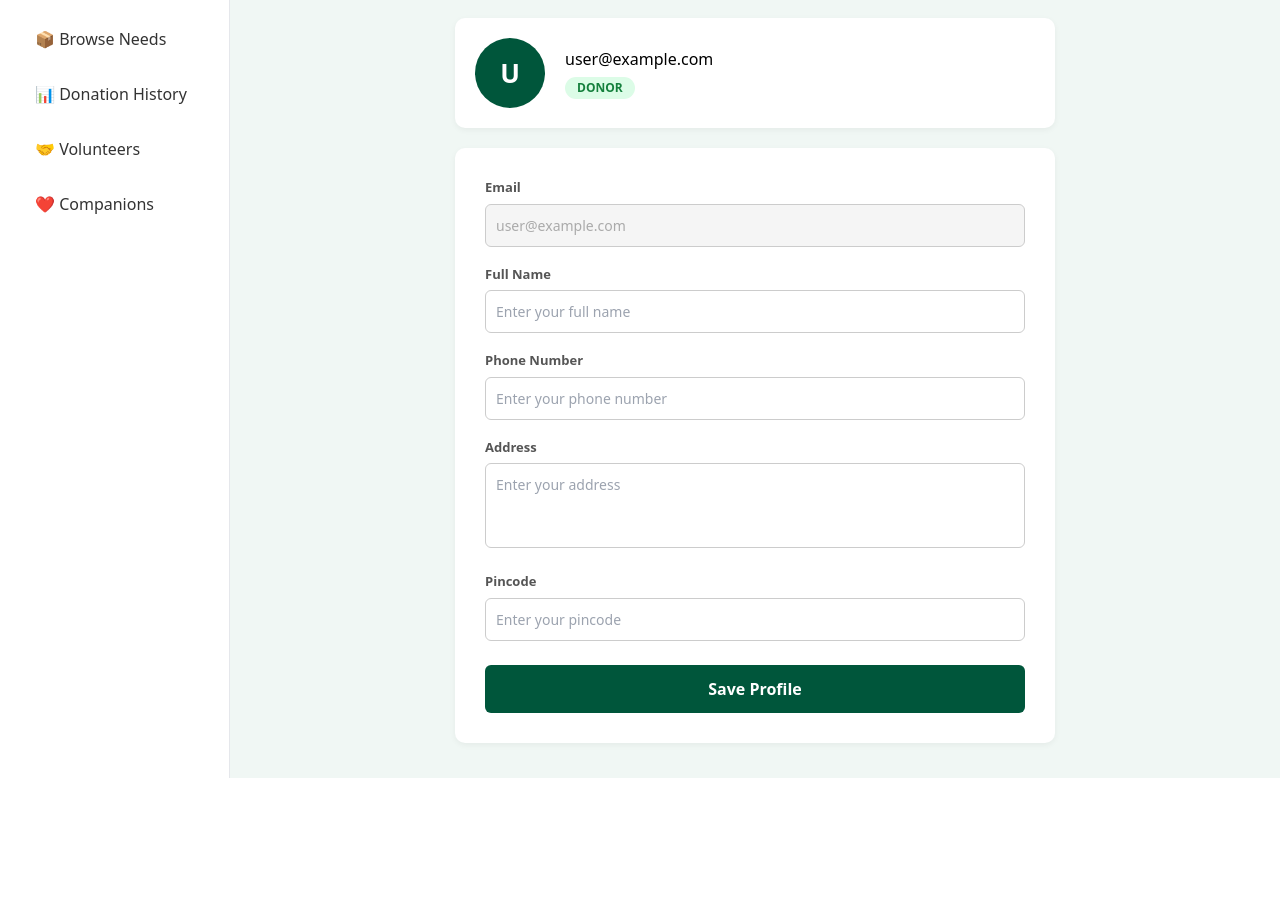
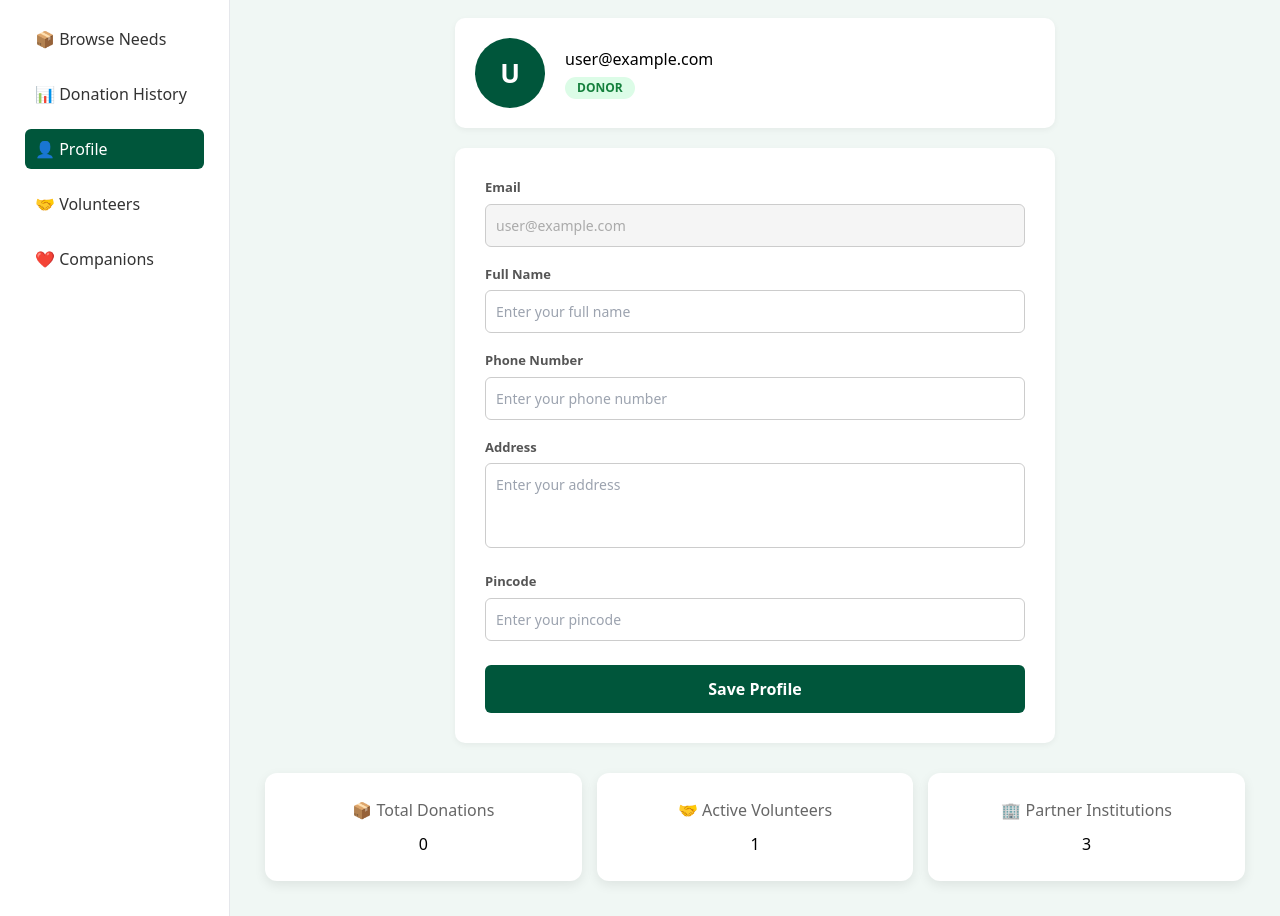
Before and after one commit to MalavikaSaji005/GivCare, a React (Create React App) app: page /profile in a window 1280 px wide. Shown: the part 180-1096 px from the top of the page. Before the commit the page ends 958 px from the top, so only its background shows below. Built offline with nearby package versions, Linux system fonts and the light colour scheme; no server answers; the database is empty; sample sign-in values are in the browser's storage.

Commit message:
Completed donation module with workflow, notifications, location, and history3

```diff
--- a/src/components/DashboardLayout.jsx
+++ b/src/components/DashboardLayout.jsx
@@ -1,3 +1,4 @@
+
 import { NavLink } from "react-router-dom";
 import Navbar from "./Navbar";
 import { useState } from "react";
@@ -63,6 +64,10 @@ export default function DashboardLayout({ children }) {
                 📊 Donation History
               </NavLink>
 
+              <NavLink to="/profile" style={linkStyle}>
+                👤 Profile
+              </NavLink>
+
               {/* ✅ NEW MODULE LINKS */}
               <NavLink to="/volunteer/dashboard" style={linkStyle}>
                 🤝 Volunteers
--- a/src/pages/BrowseNeeds.jsx
+++ b/src/pages/BrowseNeeds.jsx
@@ -15,7 +15,7 @@ export default function BrowseNeeds() {
   const [search, setSearch] = useState("");
   const [category, setCategory] = useState("all");
   const [priority, setPriority] = useState("all");
-  const [location, setLocation] = useState("all");
+  //const [location, setLocation] = useState("all");
   const [autoLocation, setAutoLocation] = useState("");
 
   const [selectedNeed, setSelectedNeed] = useState(null);
@@ -113,8 +113,8 @@ export default function BrowseNeeds() {
   // Filter
   const filteredNeeds = needs.filter((need) => {
 
-    const matchesLocation =
-      location === "all" || need.location.toLowerCase() === location;
+    // 'const matchesLocation =
+    //   location === "all" || need.location.toLowerCase() === location;'
 
     const matchesSearch =
       need.itemName.toLowerCase().includes(search.toLowerCase()) ||
@@ -126,7 +126,7 @@ export default function BrowseNeeds() {
     const matchesPriority =
       priority === "all" || need.priority === priority;
 
-    return matchesSearch && matchesCategory && matchesPriority && matchesLocation;
+    return matchesSearch && matchesCategory && matchesPriority;
 
   });
 
@@ -169,7 +169,7 @@ export default function BrowseNeeds() {
             <option value="clothing">Clothing</option>
           </select>
 
-          <select
+          {/* <select
             value={location}
             onChange={(e) => setLocation(e.target.value)}
             className="p-3 border rounded-lg"
@@ -177,7 +177,7 @@ export default function BrowseNeeds() {
             <option value="all">All Locations</option>
             <option value="kochi">Kochi</option>
             <option value="trivandrum">Trivandrum</option>
-          </select>
+          </select> */}
 
           <select
             value={priority}
--- a/src/pages/Profile.jsx
+++ b/src/pages/Profile.jsx
@@ -7,7 +7,7 @@ import toast from "react-hot-toast";
 export default function Profile() {
 
   const user = auth.currentUser;
-
+  const [donationCount, setDonationCount] = useState(0);
   const [role, setRole] = useState(null);
   const [loading, setLoading] = useState(true);
   const [saving, setSaving] = useState(false);
@@ -27,6 +27,16 @@ export default function Profile() {
     address: "",
     pincode: "",
   });
+
+  const hoverIn = (e) => {
+    e.currentTarget.style.transform = "translateY(-4px)";
+    e.currentTarget.style.boxShadow = "0 8px 18px rgba(0,0,0,0.12)";
+  };
+
+  const hoverOut = (e) => {
+    e.currentTarget.style.transform = "translateY(0)";
+    e.currentTarget.style.boxShadow = "0 4px 12px rgba(0,0,0,0.08)";
+  };
 
   // Fetch role and existing profile data from Firebase
   useEffect(() => {
@@ -58,8 +68,24 @@ export default function Profile() {
       }
       setLoading(false);
     });
-  }, []);
+  }, [user]);
+  useEffect(() => {
+    const donationsRef = ref(db, "donations");
 
+    onValue(donationsRef, (snapshot) => {
+      const data = snapshot.val();
+
+      if (data) {
+        const myDonations = Object.values(data).filter(
+          (d) => d.userId === user?.uid
+        );
+
+        setDonationCount(myDonations.length);
+      } else {
+        setDonationCount(0);
+      }
+    });
+  }, [user]);
   const handleSave = async () => {
     if (!user) return;
     setSaving(true);
@@ -299,6 +325,38 @@ export default function Profile() {
 
       </div>
 
+      {/* ── STATS SECTION ── */}
+      <div style={{
+        marginTop: "30px",
+        display: "grid",
+        gridTemplateColumns: "repeat(auto-fit, minmax(180px, 1fr))",
+        gap: "15px"
+      }}>
+
+        <div style={statCard} onMouseEnter={hoverIn} onMouseLeave={hoverOut}>
+          <p style={{ color: "#666", marginBottom: "10px" }}>
+            📦 Total Donations
+          </p>
+          <h2>{donationCount}</h2>
+        </div>
+
+        <div style={statCard} onMouseEnter={hoverIn} onMouseLeave={hoverOut}>
+          <p style={{ color: "#666", marginBottom: "10px" }}>
+            🤝 Active Volunteers
+          </p>
+          <h2>1</h2>
+        </div>
+
+        <div style={statCard} onMouseEnter={hoverIn} onMouseLeave={hoverOut}>
+          <p style={{ color: "#666", marginBottom: "10px" }}>
+            🏢 Partner Institutions
+          </p>
+          <h2>3</h2>
+        </div>
+
+      </div>
+
+
     </DashboardLayout>
   );
 }
@@ -320,3 +378,13 @@ const inputStyle = {
   fontSize: "14px",
   boxSizing: "border-box"
 };
+
+const statCard = {
+  background: "white",
+  padding: "25px",
+  borderRadius: "12px",
+  boxShadow: "0 4px 12px rgba(0,0,0,0.08)",
+  transition: "transform 0.2s ease, box-shadow 0.2s ease",
+  cursor: "pointer",
+  textAlign: "center"
+};
```
